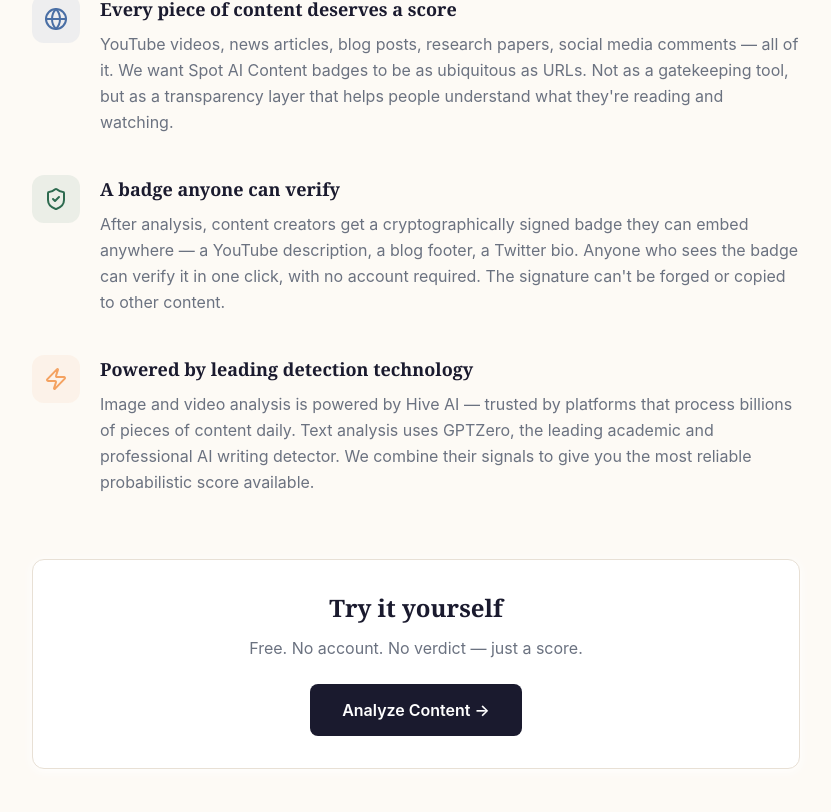
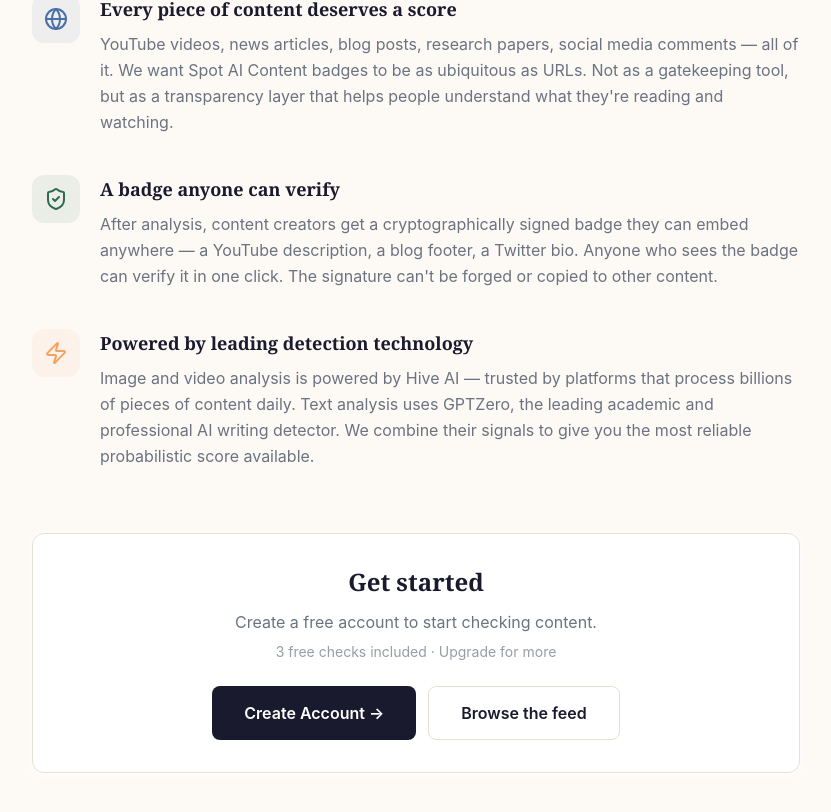
Before and after one commit to thua12/spotaicontent, a Next.js app: page /about in a window 1280 px wide. Shown: the part 612-1424 px from the top of the page, without its empty margins (224-1055 px from the left). Built offline with nearby package versions, Linux system fonts and the light colour scheme; no server answers; the database is empty.

Commit message:
update about page to reflect account requirement

```diff
--- a/src/app/about/page.tsx
+++ b/src/app/about/page.tsx
@@ -40,7 +40,7 @@
             {
               icon: <ShieldCheck className="w-6 h-6" />,
               title: "A badge anyone can verify",
-              body: "After analysis, content creators get a cryptographically signed badge they can embed anywhere — a YouTube description, a blog footer, a Twitter bio. Anyone who sees the badge can verify it in one click, with no account required. The signature can't be forged or copied to other content.",
+              body: "After analysis, content creators get a cryptographically signed badge they can embed anywhere — a YouTube description, a blog footer, a Twitter bio. Anyone who sees the badge can verify it in one click. The signature can't be forged or copied to other content.",
               color: "#2D6A4F",
             },
             {
@@ -66,14 +66,23 @@
         </div>
 
         <div className="bg-card border border-border-warm rounded-card p-8 shadow-card text-center">
-          <h2 className="font-serif text-2xl font-semibold text-navy mb-3">Try it yourself</h2>
-          <p className="text-grey mb-6">Free. No account. No verdict — just a score.</p>
-          <Link
-            href="/"
-            className="inline-flex items-center gap-2 px-8 py-3.5 rounded-btn bg-navy text-white font-semibold hover:bg-navy-light transition-colors"
-          >
-            Analyze Content →
-          </Link>
+          <h2 className="font-serif text-2xl font-semibold text-navy mb-3">Get started</h2>
+          <p className="text-grey mb-2">Create a free account to start checking content.</p>
+          <p className="text-sm text-grey/70 mb-6">3 free checks included · Upgrade for more</p>
+          <div className="flex flex-col sm:flex-row gap-3 justify-center">
+            <Link
+              href="/api/auth/signin"
+              className="inline-flex items-center justify-center gap-2 px-8 py-3.5 rounded-btn bg-navy text-white font-semibold hover:bg-navy-light transition-colors"
+            >
+              Create Account →
+            </Link>
+            <Link
+              href="/feed"
+              className="inline-flex items-center justify-center gap-2 px-8 py-3.5 rounded-btn border border-border-warm text-navy font-semibold hover:bg-highlight/50 transition-colors"
+            >
+              Browse the feed
+            </Link>
+          </div>
         </div>
       </div>
     </div>
```
